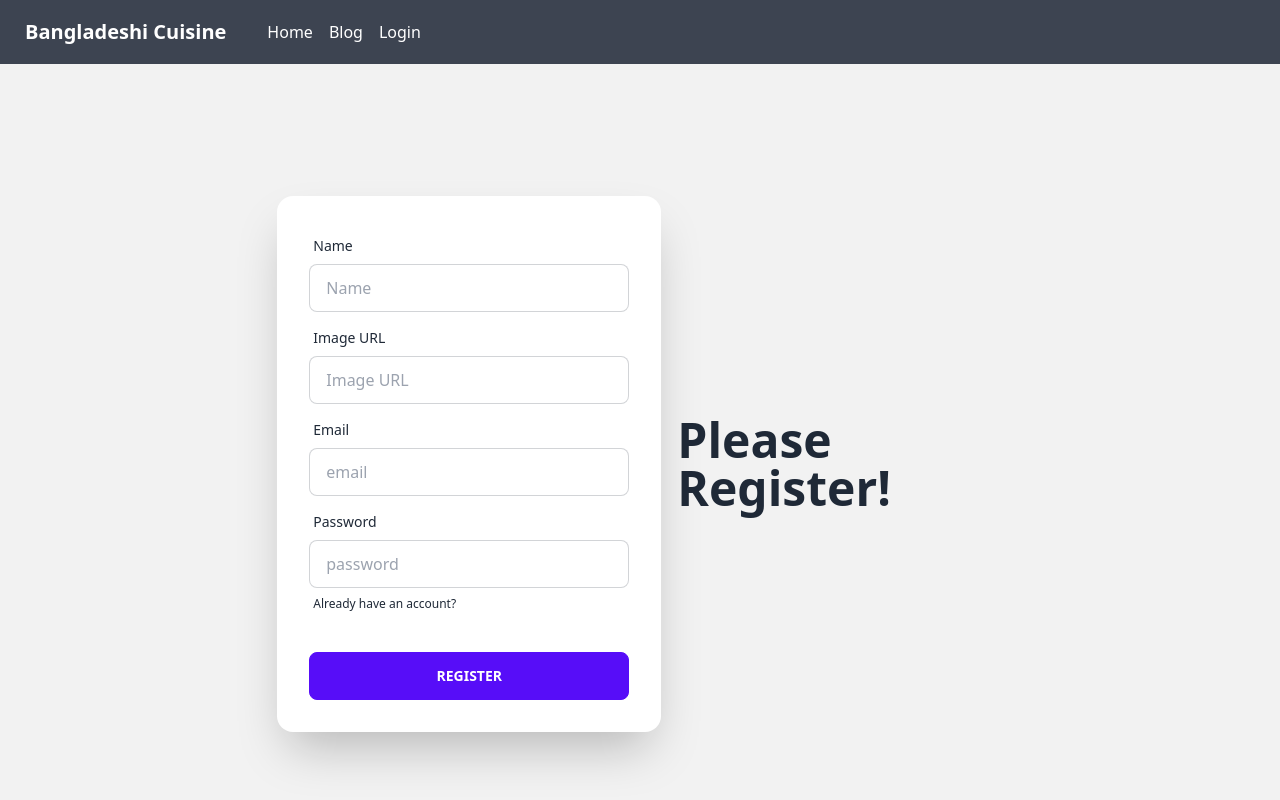
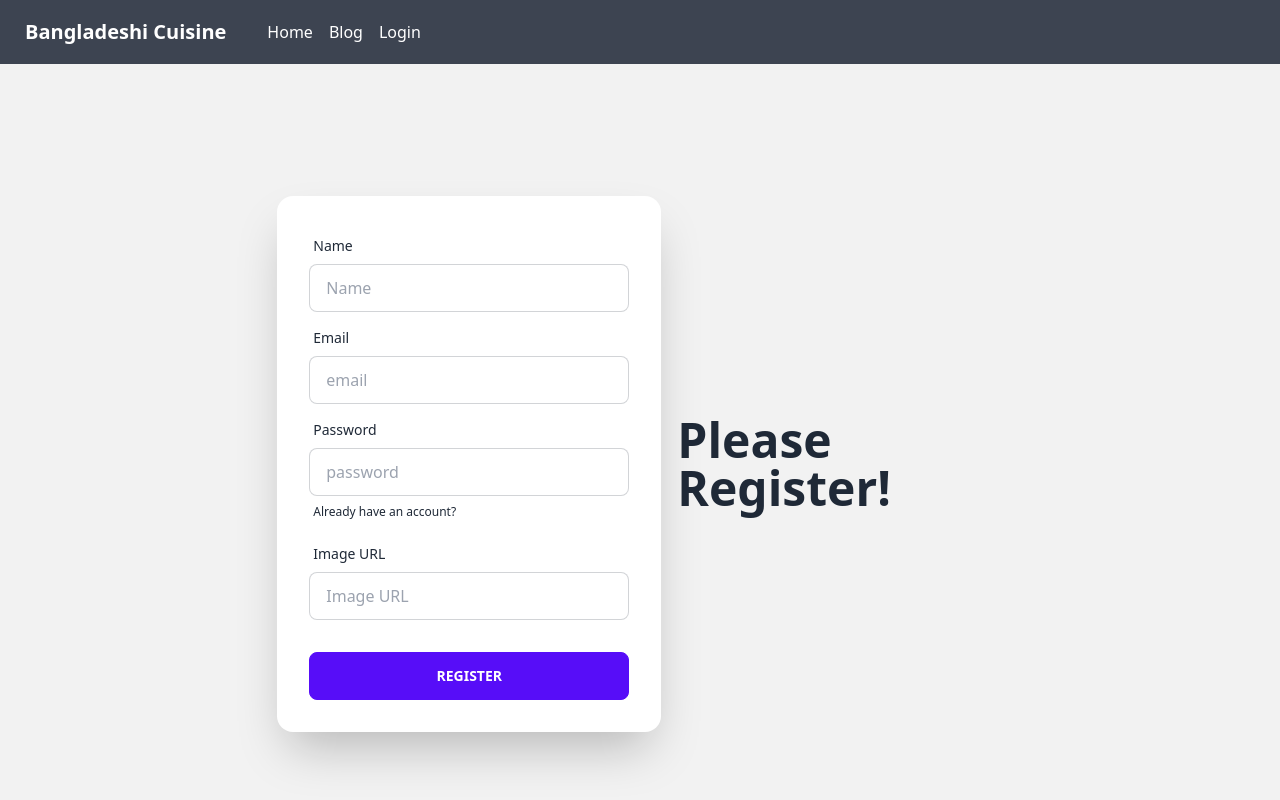
Before and after one commit to tokymahmud/bangladeshi-cuisine-client, a React (Vite) app: page /register in a window 1280 px wide. Shown: the top 800 px of the page. Built offline with nearby package versions, Linux system fonts and the light colour scheme.

Commit message:
registration page img added

```diff
--- a/src/Components/Register/Register.jsx
+++ b/src/Components/Register/Register.jsx
@@ -31,12 +31,7 @@ const Register = () => {
           </label>
           <input type="text" name='name' placeholder="Name" className="input input-bordered" required />
         </div>
-        <div className="form-control">
-          <label className="label">
-            <span className="label-text">Image URL</span>
-          </label>
-          <input type="text" name='img' placeholder="Image URL" className="input input-bordered" required />
-        </div>
+
         <div className="form-control">
           <label className="label">
             <span className="label-text">Email</span>
@@ -52,6 +47,12 @@ const Register = () => {
             <Link to='/login' className="label-text-alt link link-hover">Already have an account?</Link>
           </label>
         </div>
+        <div className="form-control">
+          <label className="label">
+            <span className="label-text">Image URL</span>
+          </label>
+          <input type="text" name='img' placeholder="Image URL" className="input input-bordered" required />
+        </div>
         <div className="form-control mt-6">
           <button className="btn btn-primary">Register</button>
         </div>
```
